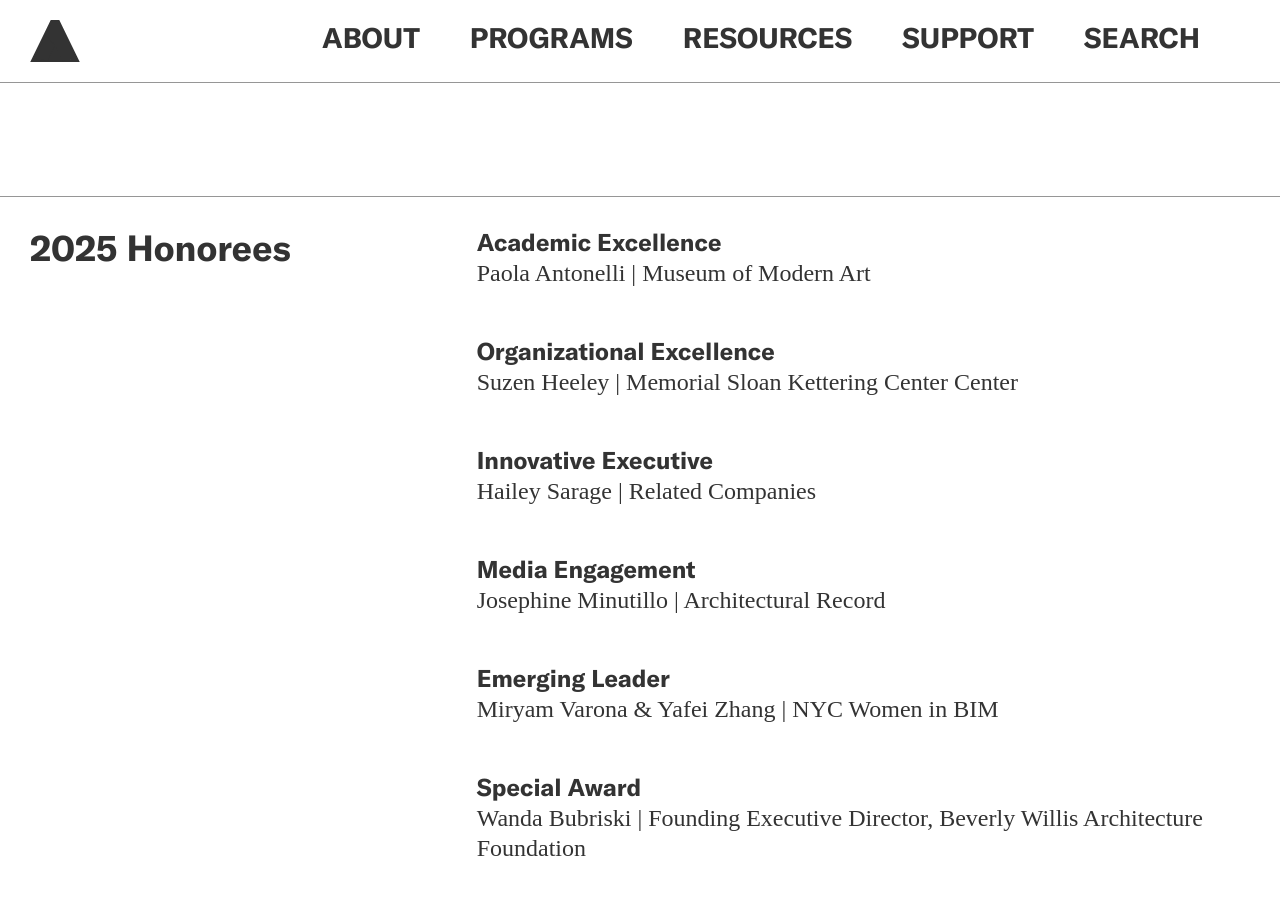
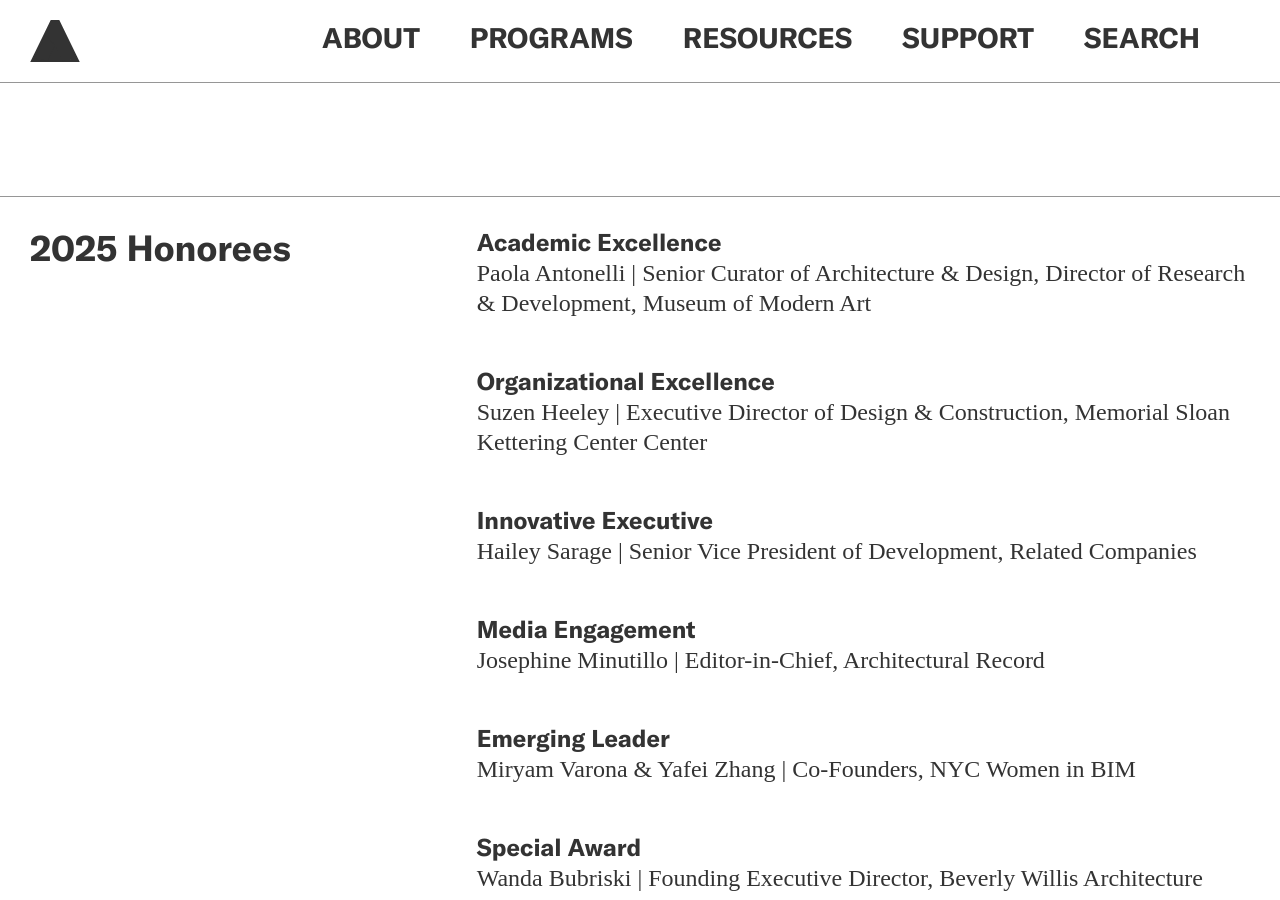
Before and after one commit to jengalas/bwaf-bbw, a Jekyll site: the page built from _programs/leadership-awards-gala.md, in a window 1280 px wide and 900 px high, scrolled down 990 px. Built offline with Jekyll 4.4.1, drawn with Linux system fonts in a browser that asks for light colours; nearby versions of some CDN libraries; some web fonts are replaced; some of the changed text lies outside the part shown.

Commit message:
Updated 1 file via CloudCannon.

```diff
--- a/_programs/leadership-awards-gala.md
+++ b/_programs/leadership-awards-gala.md
@@ -55,20 +55,25 @@
       link_url: ''
       link_text: ''
     text_block: >-
-      **Academic Excellence <br>**Paola Antonelli \| Museum of Modern Art
+      **Academic Excellence <br>**Paola Antonelli \| Senior Curator of
+      Architecture & Design, Director of Research & Development, Museum of
+      Modern Art
 
 
-      **Organizational Excellence**<br>Suzen Heeley \| Memorial Sloan Kettering
-      Center Center
+      **Organizational Excellence**<br>Suzen Heeley \| Executive Director of
+      Design & Construction, Memorial Sloan Kettering Center Center
 
 
-      **Innovative Executive**<br>Hailey Sarage \| Related Companies
+      **Innovative Executive**<br>Hailey Sarage \| Senior Vice President of
+      Development, Related Companies
 
 
-      **Media Engagement**<br>Josephine Minutillo \| Architectural Record
+      **Media Engagement**<br>Josephine Minutillo \| Editor-in-Chief,
+      Architectural Record
 
 
-      **Emerging Leader**<br>Miryam Varona & Yafei Zhang \| NYC Women in BIM
+      **Emerging Leader**<br>Miryam Varona & Yafei Zhang \| Co-Founders, NYC
+      Women in BIM
 
 
       **Special Award** <br>Wanda Bubriski \| Founding Executive Director,
@@ -85,12 +90,15 @@
       download: ''
       link_url: ''
       link_text: ''
-    text_block: |-
-      Michele O’Connor \| LANGAN
+    text_block: >-
+      Michele O’Connor \| Principal, LANGAN
 
-      Sara Kendall \| Turner Construction
 
-      Tami Hausman \| Hausman LLC
+      Sara Kendall \| Vice President & General Manager of Interiors, Turner
+      Construction
+
+
+      Tami Hausman \| Owner & Founder, Hausman LLC
   - template: buttons-block
     button:
       - button_text: SPONSORSHIP INFO HERE
```
